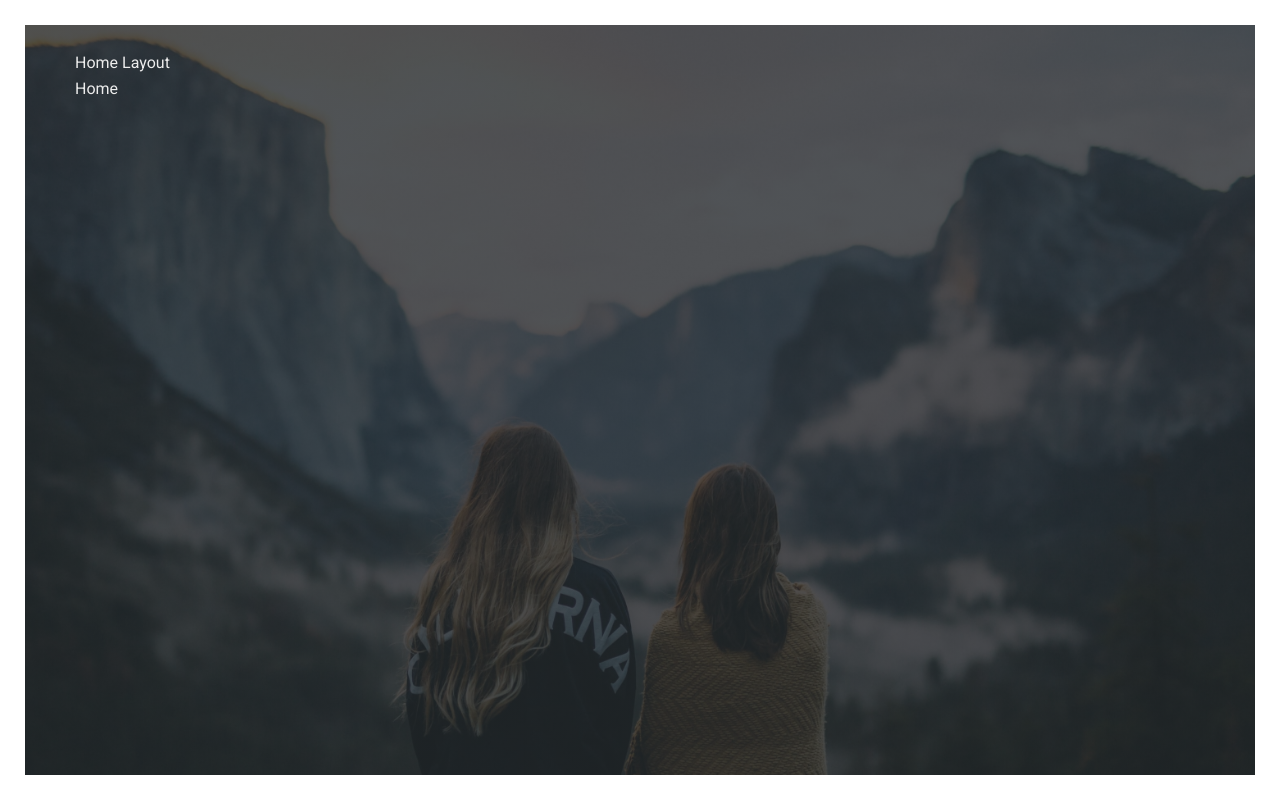
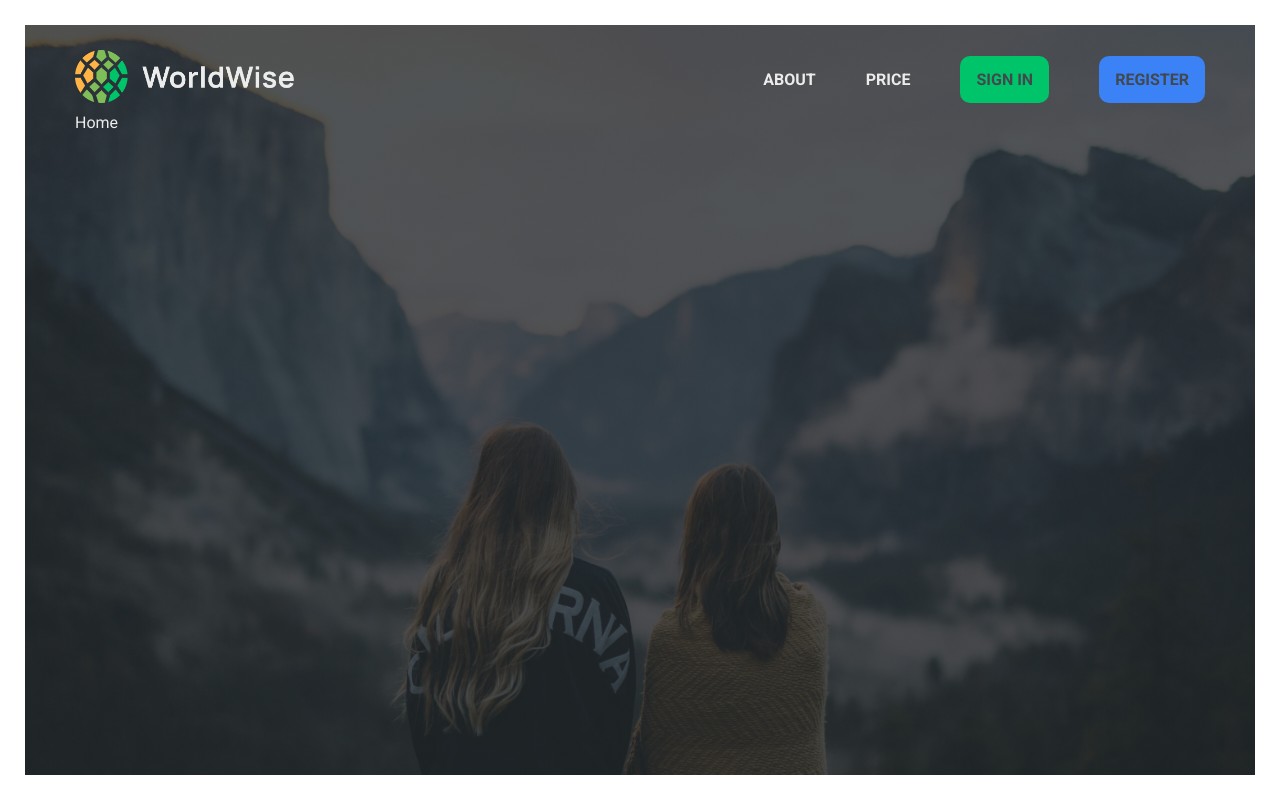
Before and after one commit to hasiukrostyslav/WorldWise, a React (Vite) app: page / in a window 1280 px wide. Built offline with nearby package versions, Linux system fonts and the light colour scheme.

Commit message:
created home page layout

```diff
--- /dev/null
+++ b/src/components/Button.tsx
@@ -0,0 +1,69 @@
+import { Link } from 'react-router-dom';
+import styled, { css } from 'styled-components';
+
+interface ButtonProps {
+  size?: 'small' | 'medium' | 'large';
+  $variation?: 'primary' | 'secondary';
+  onClick?: () => void;
+}
+
+const sizes = {
+  small: css`
+    font-size: 1.2rem;
+    padding: 0.8rem 1rem;
+  `,
+  medium: css`
+    font-size: 1.6rem;
+    padding: 1.4rem 1.6rem;
+  `,
+  large: css`
+    font-size: 1.8rem;
+    padding: 1.6rem 2.6rem;
+  `,
+};
+
+const variations = {
+  primary: css`
+    background-color: var(--color-primary--0);
+    color: var(--color-dark--2);
+
+    &:hover {
+      background-color: var(--color-primary--1);
+    }
+    &:link,
+    &:visited {
+      color: var(--color-dark--2);
+    }
+  `,
+  secondary: css`
+    background-color: var(--color-secondary--0);
+    color: var(--color-dark--2);
+
+    &:hover {
+      background-color: var(--color-secondary--1);
+    }
+    &:link,
+    &:visited {
+      color: var(--color-dark--2);
+    }
+  `,
+};
+
+const Button = styled(Link)<ButtonProps>`
+  font-family: inherit;
+  text-transform: uppercase;
+  font-weight: 600;
+  cursor: pointer;
+  border: none;
+  border-radius: 1rem;
+
+  ${(props) => (props.size ? sizes[props?.size] : '')};
+  ${(props) => (props.$variation ? variations[props.$variation] : '')}
+`;
+
+Button.defaultProps = {
+  $variation: 'primary',
+  size: 'medium',
+};
+
+export default Button;
--- /dev/null
+++ b/src/components/LinksList.tsx
@@ -0,0 +1,51 @@
+import { NavLink } from 'react-router-dom';
+import styled from 'styled-components';
+
+import { PRIMARY_COLOR } from '../utils/constant';
+
+import Button from './Button';
+
+const StyledLinksList = styled.ul`
+  list-style: none;
+  display: flex;
+  align-items: center;
+  gap: 5rem;
+`;
+
+function LinksList() {
+  return (
+    <StyledLinksList>
+      <li>
+        <NavLink
+          to="about"
+          style={({ isActive }) =>
+            isActive ? { color: PRIMARY_COLOR } : undefined
+          }
+        >
+          About
+        </NavLink>
+      </li>
+      <li>
+        <NavLink
+          to="price"
+          style={({ isActive }) =>
+            isActive ? { color: PRIMARY_COLOR } : undefined
+          }
+        >
+          Price
+        </NavLink>
+      </li>
+
+      <li>
+        <Button to="login">Sign In</Button>
+      </li>
+      <li>
+        <Button $variation="secondary" to="register">
+          Register
+        </Button>
+      </li>
+    </StyledLinksList>
+  );
+}
+
+export default LinksList;
--- /dev/null
+++ b/src/components/Logo.tsx
@@ -0,0 +1,16 @@
+import { Link } from 'react-router-dom';
+import { styled } from 'styled-components';
+
+const Img = styled.img`
+  width: 22rem;
+`;
+
+function Logo() {
+  return (
+    <Link to="/">
+      <Img src="./logo.png" alt="WorldWise logo" />
+    </Link>
+  );
+}
+
+export default Logo;
--- /dev/null
+++ b/src/components/Navbar.tsx
@@ -0,0 +1,21 @@
+import { styled } from 'styled-components';
+
+import Logo from './Logo';
+import LinksList from './LinksList';
+
+const StyledNavbar = styled.nav`
+  display: flex;
+  align-items: center;
+  justify-content: space-between;
+`;
+
+function Navbar() {
+  return (
+    <StyledNavbar>
+      <Logo />
+      <LinksList />
+    </StyledNavbar>
+  );
+}
+
+export default Navbar;
--- a/src/pages/HomeLayout.tsx
+++ b/src/pages/HomeLayout.tsx
@@ -1,9 +1,12 @@
 import { Outlet } from 'react-router-dom';
 import { styled } from 'styled-components';
 
-const Layout = styled.section`
+import Navbar from '../components/Navbar';
+
+const Layout = styled.div`
+  min-height: calc(100vh - 5rem);
   margin: 2.5rem;
-  height: calc(100vh - 5rem);
+  padding: 2.5rem 5rem;
   background-image: linear-gradient(
       rgba(36, 42, 46, 0.8),
       rgba(36, 42, 46, 0.8)
@@ -11,13 +14,12 @@ const Layout = styled.section`
     url('/bg.jpg');
   background-size: cover;
   background-position: center;
-  padding: 2.5rem 5rem;
 `;
 
 function HomeLayout() {
   return (
     <Layout>
-      Home Layout
+      <Navbar />
       <Outlet />
     </Layout>
   );
--- /dev/null
+++ b/src/utils/constant.ts
@@ -0,0 +1 @@
+export const PRIMARY_COLOR = '#00c46a';
```
